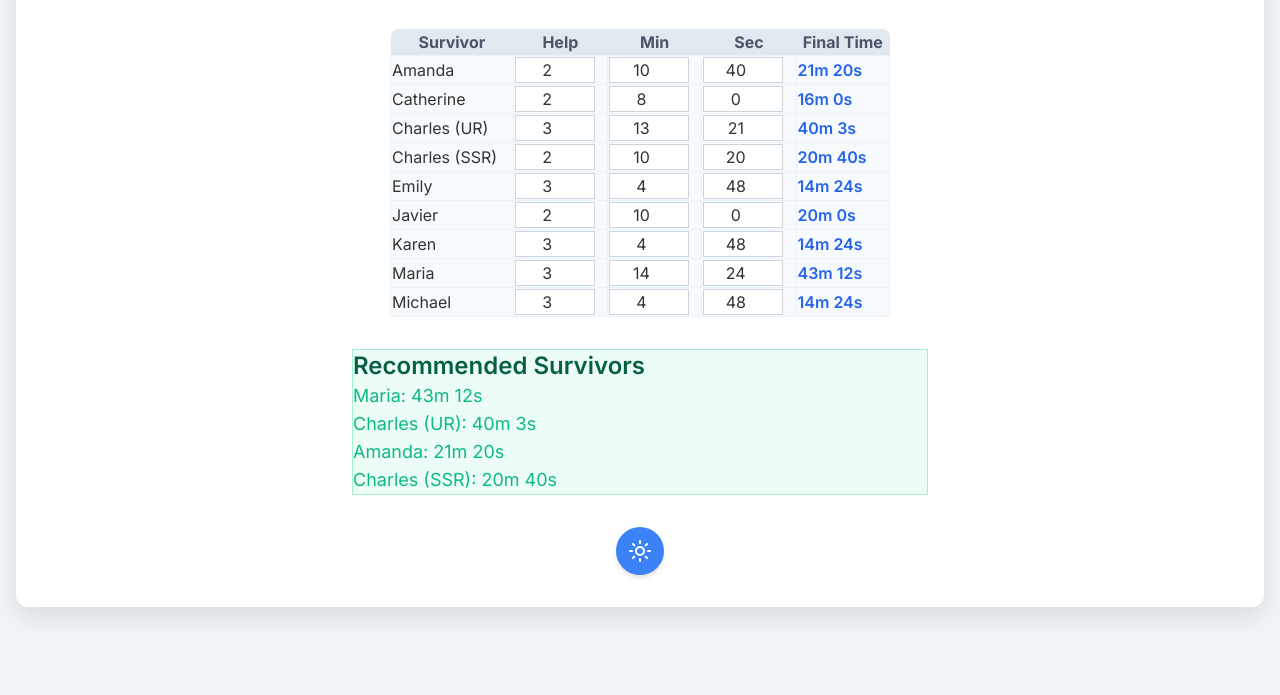
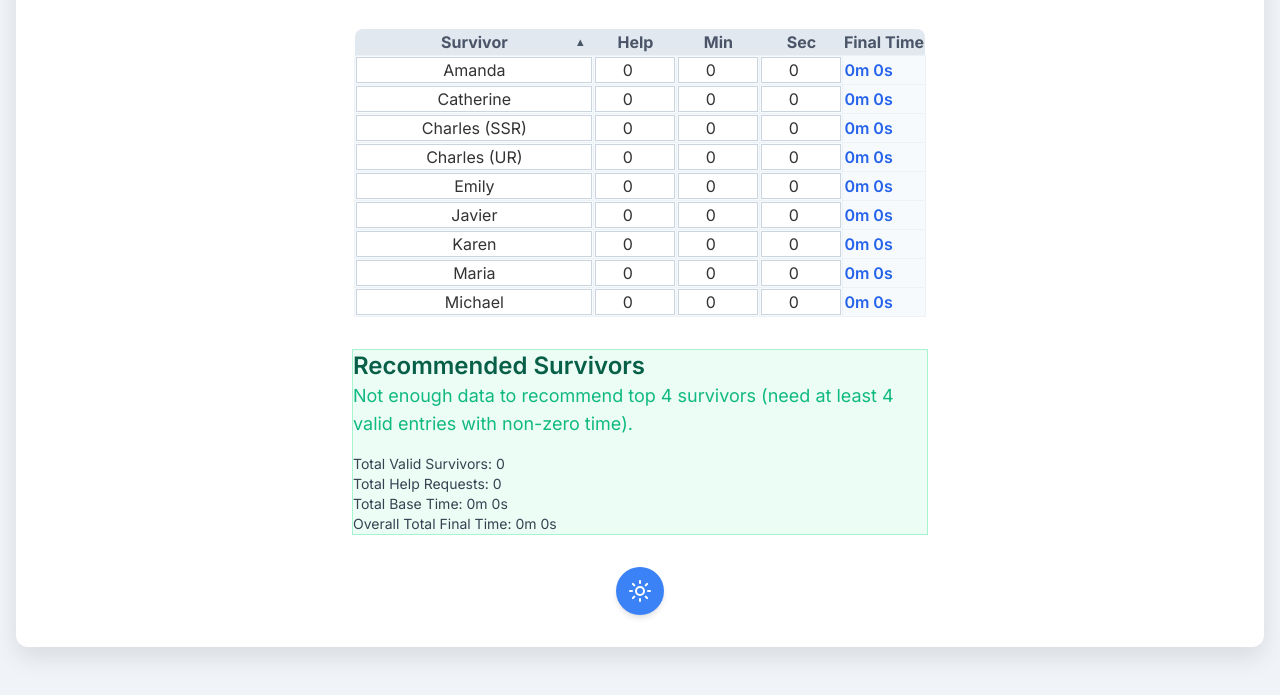
Before and after one commit to Drgn-Lrd/LastWarSurvivorCalculator, a plain HTML site: page index.html in a window 1280 px wide. Shown: the part 87-782 px from the top of the page. Drawn offline with nearby package versions, Linux system fonts and the light colour scheme.

Commit message:
Update index.html

```diff
--- a/index.html
+++ b/index.html
@@ -21,6 +21,27 @@
         th {
             background-color: #e2e8f0; /* Light gray for headers */
             color: #4a5568; /* Darker text for headers */
+            cursor: pointer; /* Indicate clickable headers */
+            position: relative; /* For sort indicator */
+        }
+        th:hover {
+            background-color: #d1d9e0; /* Slightly darker on hover */
+        }
+        th.sorted-asc::after {
+            content: ' ▲'; /* Up arrow for ascending */
+            font-size: 0.7em;
+            position: absolute;
+            right: 8px;
+            top: 50%;
+            transform: translateY(-50%);
+        }
+        th.sorted-desc::after {
+            content: ' ▼'; /* Down arrow for descending */
+            font-size: 0.7em;
+            position: absolute;
+            right: 8px;
+            top: 50%;
+            transform: translateY(-50%);
         }
         td {
             background-color: #f7fafc; /* Very light gray for data cells */
@@ -35,6 +56,7 @@
             text-align: center; /* Center text in inputs */
         }
         .input-field:focus {
+            outline: none; /* Remove default focus outline */
             border-color: #3b82f6; /* Blue on focus */
             box-shadow: 0 0 0 3px rgba(59, 130, 246, 0.25);
         }
@@ -64,6 +86,9 @@
         html.dark th {
             background-color: #4a5568; /* Darker gray for headers */
             color: #e2e8f0; /* Lighter text for headers */
+        }
+        html.dark th:hover {
+            background-color: #5a6578; /* Darker gray on hover */
         }
         html.dark td {
             background-color: #2d3748; /* Even darker for data cells */
@@ -134,14 +159,14 @@
             <table id="timeTable">
                 <thead>
                     <tr>
-                        <th class="rounded-tl-lg">Survivor</th>
+                        <th class="rounded-tl-lg" data-sort-column="survivor">Survivor</th>
                         <th>Help</th>
                         <th>Min</th>
                         <th>Sec</th>
-                        <th class="rounded-tr-lg">Final Time</th>
+                        <th class="rounded-tr-lg" data-sort-column="finalTimeInSeconds">Final Time</th>
                     </tr>
                 </thead>
-                <tbody>
+                <tbody id="timeTableBody">
                     <!-- Data will be populated by JavaScript -->
                 </tbody>
             </table>
@@ -149,7 +174,10 @@
 
         <div id="recommendations" class="recommendations mx-auto max-w-xl">
             <h2 class="text-2xl font-semibold">Recommended Survivors</h2>
-            <ol id="recommendationList" class="text-lg"></ol>
+            <ol id="recommendationList" class="text-lg mb-4"></ol>
+            <div id="summaryInfo" class="text-gray-700 text-sm">
+                <!-- Summary info will be displayed here -->
+            </div>
         </div>
 
         <div class="flex justify-center mt-8">
@@ -162,24 +190,29 @@
     </div>
 
     <script>
-        // Initial data based on your spreadsheet image
+        // Initial data - pre-filled survivors with zeroed time fields
         const initialData = [
-            { survivor: "Amanda", multiplier: 2, min: 10, sec: 40 },
-            { survivor: "Catherine", multiplier: 2, min: 8, sec: 0 },
-            { survivor: "Charles (UR)", multiplier: 3, min: 13, sec: 21 },
-            { survivor: "Charles (SSR)", multiplier: 2, min: 10, sec: 20 },
-            { survivor: "Emily", multiplier: 3, min: 4, sec: 48 },
-            { survivor: "Javier", multiplier: 2, min: 10, sec: 0 },
-            { survivor: "Karen", multiplier: 3, min: 4, sec: 48 },
-            { survivor: "Maria", multiplier: 3, min: 14, sec: 24 },
-            { survivor: "Michael", multiplier: 3, min: 4, sec: 48 }
+            { survivor: "Amanda", multiplier: 0, min: 0, sec: 0 },
+            { survivor: "Catherine", multiplier: 0, min: 0, sec: 0 },
+            { survivor: "Charles (UR)", multiplier: 0, min: 0, sec: 0 },
+            { survivor: "Charles (SSR)", multiplier: 0, min: 0, sec: 0 },
+            { survivor: "Emily", multiplier: 0, min: 0, sec: 0 },
+            { survivor: "Javier", multiplier: 0, min: 0, sec: 0 },
+            { survivor: "Karen", multiplier: 0, min: 0, sec: 0 },
+            { survivor: "Maria", multiplier: 0, min: 0, sec: 0 },
+            { survivor: "Michael", multiplier: 0, min: 0, sec: 0 }
         ];
 
-        const timeTableBody = document.querySelector('#timeTable tbody');
+        const timeTableBody = document.getElementById('timeTableBody');
         const recommendationList = document.getElementById('recommendationList');
+        const summaryInfo = document.getElementById('summaryInfo');
         const themeToggleBtn = document.getElementById('themeToggle');
         const themeIconSpan = document.getElementById('themeIcon');
         const htmlElement = document.documentElement;
+
+        // Sorting state variables
+        let currentSortColumn = 'survivor'; // Default sort column
+        let currentSortDirection = 'asc'; // Default sort direction
 
         // Lucide SVG icons
         const sunIcon = `
@@ -226,27 +259,75 @@
         }
 
         /**
-         * Renders the table rows and calculates times.
+         * Updates a specific row's calculated final time and re-renders recommendations.
+         * @param {HTMLTableRowElement} row - The table row element to update.
+         * @param {number} index - The index of the data in the initialData array.
+         */
+        function updateRow(row, index) {
+            const data = initialData[index];
+            const finalTimeInSeconds = calculateFinalTimeInSeconds(data.multiplier, data.min, data.sec);
+            const formattedFinalTime = formatTime(finalTimeInSeconds);
+
+            // Ensure row.cells[4] exists before attempting to set textContent
+            if (row.cells[4]) {
+                row.cells[4].textContent = formattedFinalTime;
+            }
+            data.finalTimeInSeconds = finalTimeInSeconds;
+
+            renderRecommendations();
+        }
+
+        /**
+         * Renders the table rows and applies current sorting.
          */
         function renderTable() {
             timeTableBody.innerHTML = ''; // Clear existing rows
+
+            // Apply sorting before rendering
+            initialData.sort((a, b) => {
+                let valA = a[currentSortColumn];
+                let valB = b[currentSortColumn];
+
+                if (currentSortColumn === 'survivor') {
+                    // Case-insensitive string comparison
+                    return currentSortDirection === 'asc' ?
+                           valA.localeCompare(valB) :
+                           valB.localeCompare(valA);
+                } else if (currentSortColumn === 'finalTimeInSeconds') {
+                    // Numeric comparison
+                    return currentSortDirection === 'asc' ?
+                           valA - valB :
+                           valB - valA;
+                }
+                return 0; // No sort if column not recognized
+            });
 
             initialData.forEach((data, index) => {
                 const row = timeTableBody.insertRow();
                 row.dataset.index = index;
 
                 const survivorCell = row.insertCell();
-                survivorCell.textContent = data.survivor;
+                const nameInput = document.createElement('input');
+                nameInput.type = 'text';
+                nameInput.value = data.survivor;
+                nameInput.placeholder = 'Survivor Name';
+                nameInput.classList.add('input-field', 'w-full');
+                nameInput.tabIndex = -1; // Make it not tab-selectable
+                nameInput.addEventListener('input', (e) => {
+                    initialData[index].survivor = e.target.value;
+                    updateRow(row, index);
+                });
+                survivorCell.appendChild(nameInput);
+
 
                 const multiplierCell = row.insertCell();
                 const multiplierInput = document.createElement('input');
                 multiplierInput.type = 'number';
                 multiplierInput.value = data.multiplier;
                 multiplierInput.min = "0";
-                multiplierInput.step = "0.1";
                 multiplierInput.classList.add('input-field');
                 multiplierInput.addEventListener('input', (e) => {
-                    initialData[index].multiplier = parseFloat(e.target.value) || 0;
+                    initialData[index].multiplier = parseInt(e.target.value) || 0;
                     updateRow(row, index);
                 });
                 multiplierCell.appendChild(multiplierInput);
@@ -279,40 +360,80 @@
                 const finalTimeCell = row.insertCell();
                 finalTimeCell.classList.add('font-semibold', 'final-time-text');
 
+                // Initial calculation for the row
                 updateRow(row, index);
+            });
+
+            // Update sort indicators on headers
+            document.querySelectorAll('#timeTable th[data-sort-column]').forEach(th => {
+                th.classList.remove('sorted-asc', 'sorted-desc');
+                if (th.dataset.sortColumn === currentSortColumn) {
+                    th.classList.add(`sorted-${currentSortDirection}`);
+                }
             });
         }
 
         /**
-         * Updates a specific row's calculated final time and re-renders recommendations.
-         * @param {HTMLTableRowElement} row - The table row element to update.
-         * @param {number} index - The index of the data in the initialData array.
+         * Handles sorting the table when a header is clicked.
+         * @param {string} column - The data property to sort by.
          */
-        function updateRow(row, index) {
-            const data = initialData[index];
-            const finalTimeInSeconds = calculateFinalTimeInSeconds(data.multiplier, data.min, data.sec);
-            const formattedFinalTime = formatTime(finalTimeInSeconds);
-
-            row.cells[4].textContent = formattedFinalTime;
-            data.finalTimeInSeconds = finalTimeInSeconds;
-
-            renderRecommendations();
+        function handleSort(column) {
+            if (currentSortColumn === column) {
+                // If same column, toggle direction
+                currentSortDirection = currentSortDirection === 'asc' ? 'desc' : 'asc';
+            } else {
+                // If new column, set it as current and default to ascending
+                currentSortColumn = column;
+                currentSortDirection = 'asc';
+            }
+            renderTable(); // Re-render table with new sort order
         }
 
         /**
-         * Renders the top 4 performers based on the HIGHEST final time.
+         * Renders the top 4 performers based on the HIGHEST final time and summary info.
          */
         function renderRecommendations() {
-            const validPerformers = initialData.filter(p => !isNaN(p.finalTimeInSeconds) && p.finalTimeInSeconds >= 0);
+            const validPerformers = initialData.filter(p => {
+                const hasSurvivorName = p.survivor && p.survivor.trim() !== '';
+                const hasValidNumbers = !isNaN(p.multiplier) && p.multiplier >= 0 &&
+                                       !isNaN(p.min) && p.min >= 0 &&
+                                       !isNaN(p.sec) && p.sec >= 0 && p.sec < 60;
+                // A survivor is considered "valid" for recommendation if they have a name AND
+                // their help, min, OR sec is greater than 0.
+                const hasNonZeroTime = p.multiplier > 0 || p.min > 0 || p.sec > 0;
+
+                return hasSurvivorName && hasValidNumbers && hasNonZeroTime;
+            });
+
+            // Calculate summary info
+            let totalHelpRequests = 0;
+            let totalBaseSeconds = 0;
+            let overallTotalFinalSeconds = 0;
+
+            validPerformers.forEach(p => {
+                totalHelpRequests += p.multiplier;
+                totalBaseSeconds += (p.min * 60) + p.sec;
+                overallTotalFinalSeconds += p.finalTimeInSeconds;
+            });
+
+            summaryInfo.innerHTML = `
+                <p>Total Valid Survivors: ${validPerformers.length}</p>
+                <p>Total Help Requests: ${totalHelpRequests}</p>
+                <p>Total Base Time: ${formatTime(totalBaseSeconds)}</p>
+                <p>Overall Total Final Time: ${formatTime(overallTotalFinalSeconds)}</p>
+            `;
+
+
+            recommendationList.innerHTML = ''; // Clear existing recommendations
+
+            if (validPerformers.length < 4) {
+                recommendationList.innerHTML = '<li class="text-gray-600">Not enough data to recommend top 4 survivors (need at least 4 valid entries with non-zero time).</li>';
+                return;
+            }
+
             validPerformers.sort((a, b) => b.finalTimeInSeconds - a.finalTimeInSeconds);
             const top4 = validPerformers.slice(0, 4);
 
-            recommendationList.innerHTML = '';
-
-            if (top4.length === 0) {
-                recommendationList.innerHTML = '<li class="text-gray-600">No valid data to recommend.</li>';
-                return;
-            }
 
             top4.forEach(person => {
                 const listItem = document.createElement('li');
@@ -351,9 +472,15 @@
         // Event listener for the theme toggle button
         themeToggleBtn.addEventListener('click', toggleTheme);
 
-        // Initial theme setup on page load
+        // Initial render when the page loads
         document.addEventListener('DOMContentLoaded', () => {
-            renderTable();
+            // Add event listeners to sortable headers
+            document.querySelectorAll('#timeTable th[data-sort-column]').forEach(header => {
+                header.addEventListener('click', () => handleSort(header.dataset.sortColumn));
+            });
+
+            renderTable(); // Render table with pre-filled survivors and initial sort
+            renderRecommendations(); // Render recommendations (will show "Not enough data" initially)
 
             // 1. Check for saved theme in localStorage
             const savedTheme = localStorage.getItem('theme');
```
